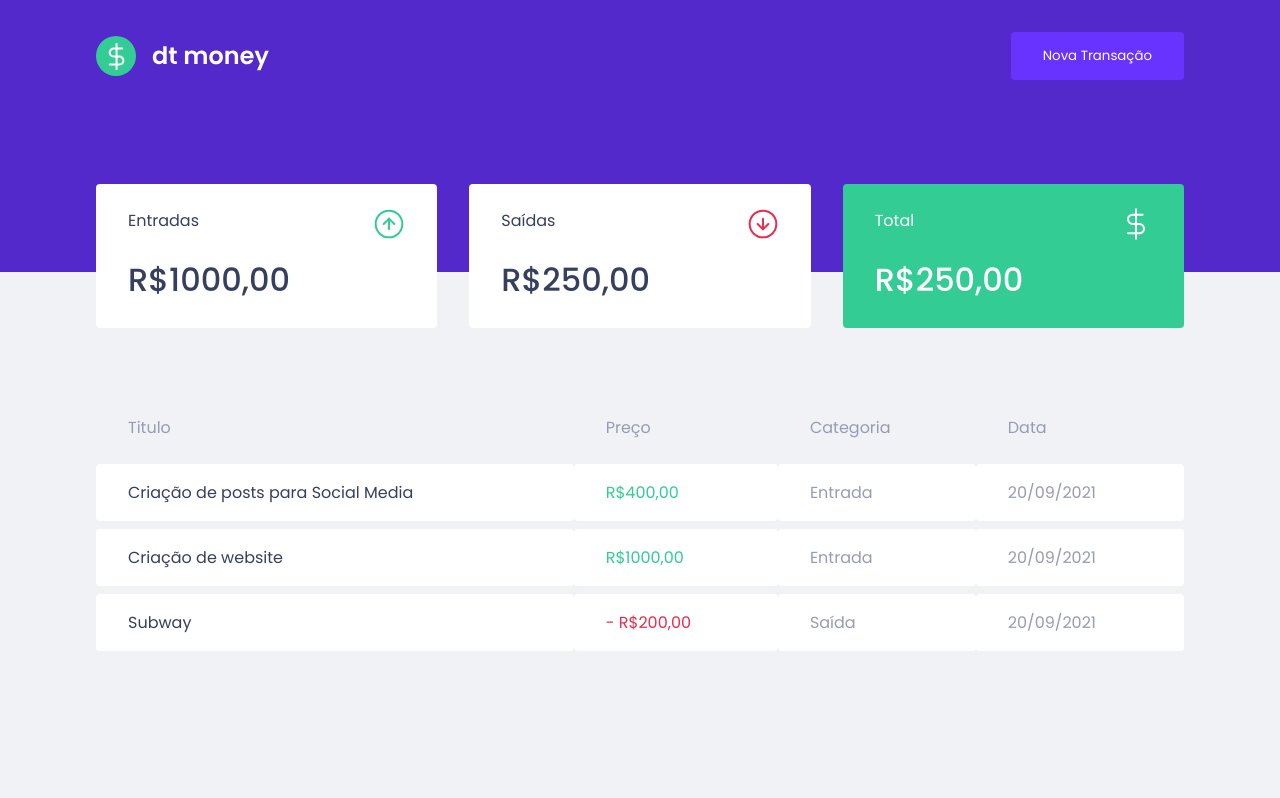
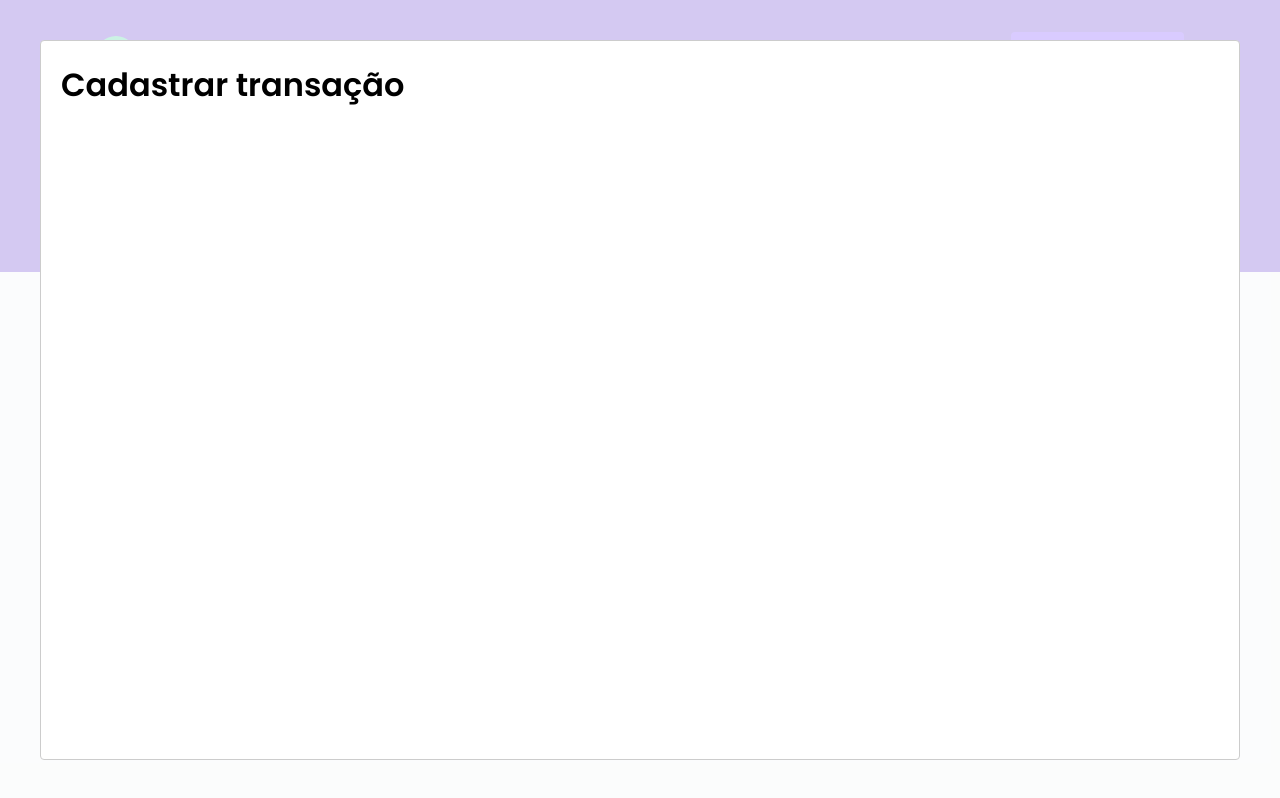
Before and after one commit to SitaGomes/DTmoney-ignite, a React (Create React App) app: page / in a window 1280 px wide. Both pictures are taken after a click on the button "Nova Transação". Built offline with nearby package versions, Linux system fonts and the light colour scheme; no server answers; what miragejs would draw is missing.

Commit message:
Add: Axios and React-Modal

```diff
--- a/src/Components/Header/index.tsx
+++ b/src/Components/Header/index.tsx
@@ -1,20 +1,21 @@
 import React from 'react'
-
 import Logo from 'Assets/SVG/logo.svg'
 
 import { Container, Content } from 'Components/Header/style'
 
-export const Header: React.FC = () => {
+import { HeaderProps } from 'Interfaces'
 
+export const Header: React.FC <HeaderProps> = ({onOpenNewTransaction}) => {
     return (
         <Container>
 
             <Content>
                 <img src={Logo} alt="dt money" />
 
-                <button type="button">
+                <button type="button" onClick={onOpenNewTransaction}>
                     Nova Transação
                 </button>
+
             </Content>
 
         </Container>
--- a/src/Components/TransactionsTable/index.tsx
+++ b/src/Components/TransactionsTable/index.tsx
@@ -1,7 +1,21 @@
-import React from 'react'
+import React, { useEffect, useState } from 'react'
 import { Container } from 'Components/TransactionsTable/styles'
 
+import {TransactionsData} from 'Interfaces'
+import { api } from 'Services/api'
+
 export const TransactionsTable: React.FC = () => {
+
+    const [TransactionsData, setTransactionsData] = useState<TransactionsData[]>([])
+
+    useEffect(() => {
+
+        api.get('transactions')
+            .then((res) => setTransactionsData(res.data))
+
+    }, [])
+
+
     return (
         <Container>
             <table>
--- a/src/Components/TransactionsTable/styles.ts
+++ b/src/Components/TransactionsTable/styles.ts
@@ -5,10 +5,9 @@ export const Container = styled.div`
 
     margin: 4rem auto;
 
-    table{
+    table {
         width: 100%;
         border-spacing: 0 0.5rem;
-
 
         th {
             color: var(--text-body);
@@ -38,5 +37,6 @@ export const Container = styled.div`
                 color: var(--green);
             }
         }
+
     }
 `
--- /dev/null
+++ b/src/Interfaces/index.ts
@@ -0,0 +1,10 @@
+export interface TransactionsData {
+    title: string;
+    price: number;
+    data: string;
+    category: string;
+}
+
+export interface HeaderProps {
+    onOpenNewTransaction: () => void;
+}
--- a/src/Pages/Home.tsx
+++ b/src/Pages/Home.tsx
@@ -1,4 +1,5 @@
-import React from 'react';
+import React, { useState } from 'react';
+import Modal from 'react-modal'
 
 import { GlobalStyles } from 'Styles/globalStyles';
 
@@ -6,14 +7,32 @@ import { Dashboard } from 'Components/Dashboard';
 import { Header } from 'Components/Header';
 
 export const Home: React.FC = () => {
+  const [isNewTransactionModalOpen, setIsNewTransactionModalOpen] = useState<boolean>(false)
+
+  Modal.setAppElement('#root')
+
+  function handleOpenTransactionModal () {
+    setIsNewTransactionModalOpen(true)
+  }
+
+  function handleCloseTransactionModal () {
+    setIsNewTransactionModalOpen(false)
+  }
+
 
   return(
     <>
+      <Header onOpenNewTransaction={handleOpenTransactionModal}/>
+      <Dashboard />
 
-      <Header />
-      <Dashboard />
+      <Modal
+        isOpen={isNewTransactionModalOpen}
+        onRequestClose={handleCloseTransactionModal}
+      >
+        <h1>Cadastrar transação</h1>
+      </Modal>
+
       <GlobalStyles />
-
     </>
   )
 }
--- /dev/null
+++ b/src/Services/api.ts
@@ -0,0 +1,5 @@
+import axios from 'axios'
+
+export const api = axios.create({
+    baseURL: 'http://localhost:3000/api/'
+})
```
